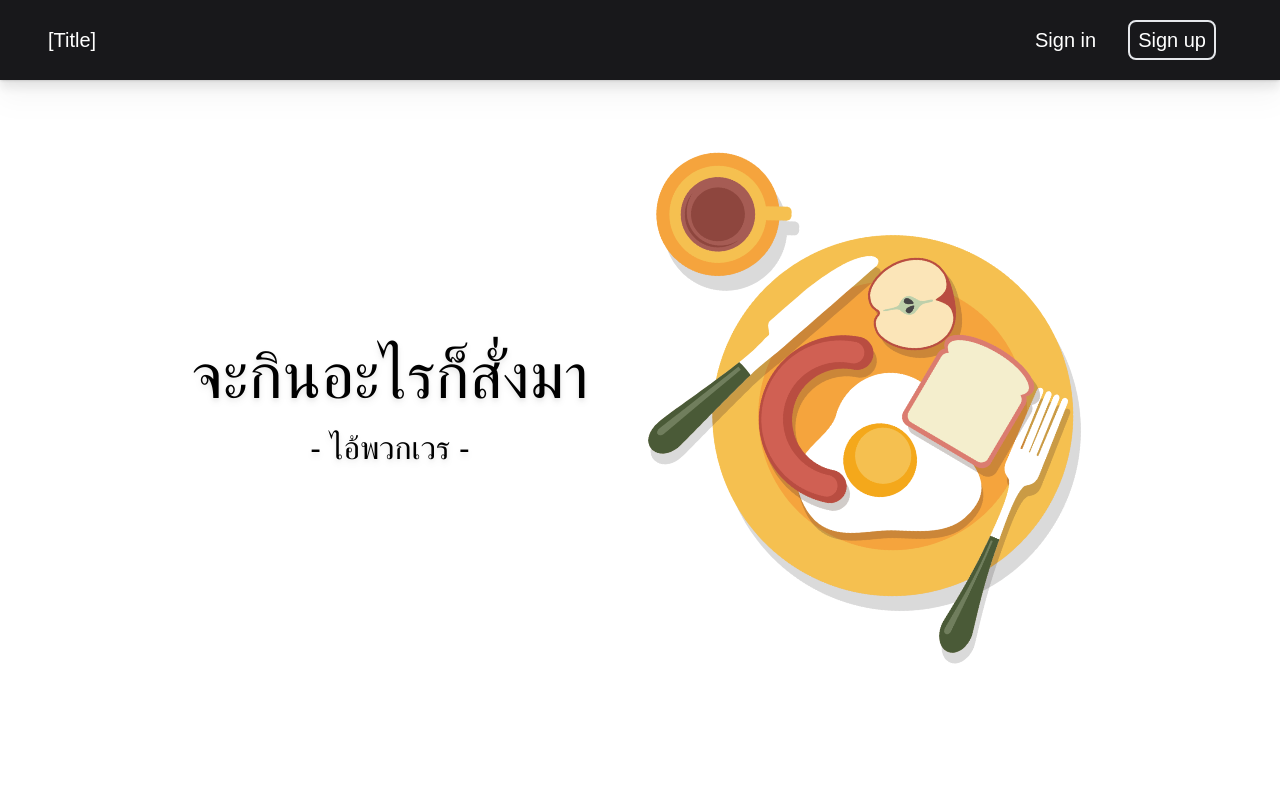
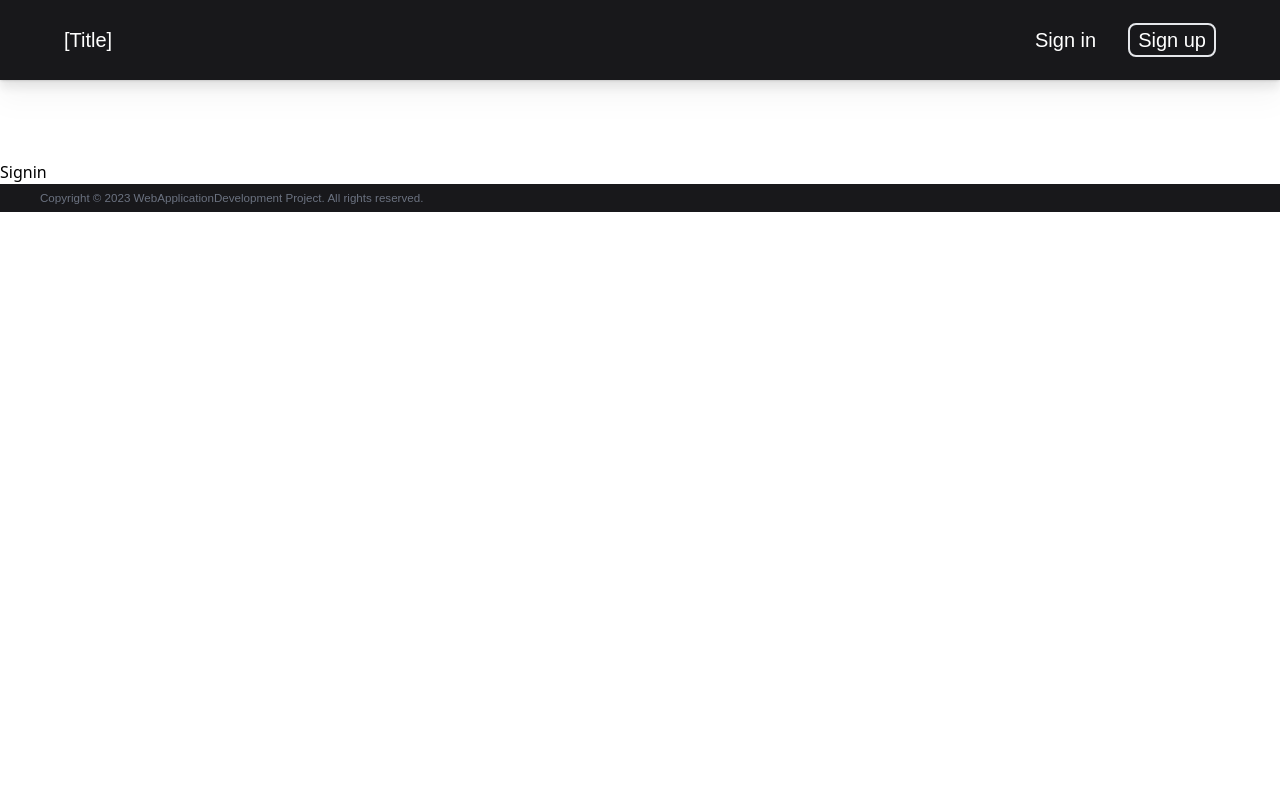
Before and after one commit to NonGP33M/WebApplicationDevelopment_Project, a React (Create React App) app: page /sign_in in a window 1280 px wide. Shown: the top 800 px of the page. Built offline with nearby package versions, Linux system fonts and the light colour scheme.

Commit message:
Add react-router-dom

```diff
--- a/package.json
+++ b/package.json
@@ -8,6 +8,7 @@
     "@testing-library/user-event": "^13.5.0",
     "react": "^18.2.0",
     "react-dom": "^18.2.0",
+    "react-router-dom": "^6.10.0",
     "react-scripts": "5.0.1",
     "web-vitals": "^2.1.4"
   },
--- a/src/App.jsx
+++ b/src/App.jsx
@@ -1,14 +1,19 @@
+import { BrowserRouter, Route, Routes } from 'react-router-dom';
 import Footer from './components/Footer';
 import Header from './components/Header'
-import Home from './components/Home';
+import Home from './pages/Home';
+import Signin from './pages/Signin';
 
 function App() {
   return (
-    <>
-      <Header/>
-      <Home/>
-      <Footer/>
-    </>
+    <BrowserRouter>
+      <Header />
+      <Routes>
+        <Route path="/" element={<Home />} />
+        <Route path="/sign_in" element={<Signin />} />
+      </Routes>
+      <Footer />
+    </BrowserRouter>
   );
 }
 
--- a/src/components/Header.jsx
+++ b/src/components/Header.jsx
@@ -1,27 +1,50 @@
-import React from 'react'
+import React from "react";
+import { Link } from "react-router-dom";
 
 function Header() {
+  let isLogin = false;
   return (
-    <div className='container fixed z-50 bg-zinc-900 shadow flex justify-between w-full h-20 min-w-full items-center font-kanit drop-shadow-xl'>
-        <div className='flex text-white mx-12 text-xl'>
+    <div className="container fixed z-50 bg-zinc-900 shadow flex justify-between w-full h-20 min-w-full items-center font-kanit drop-shadow-xl">
+      <div className="flex text-white mx-12 text-xl">
+        <Link className="mx-4 text-xl" to="/#">
           [Title]
-        </div>
+        </Link>
+      </div>
 
-        {/* Before Signed In */}
-        <div className='flex mx-12 text-white justify-between items-center'>
-            <a className='mx-4 text-xl' href='/#'>Sign in</a>
-            <a className='mx-4 text-xl rounded-lg border-2 py-1 px-2' href='/#'>Sign up</a>
-        </div>
-
-        {/* After Signed In */}
-        {/* <div className='flex mx-12 text-white justify-between'>
-            <a className='mx-4 text-xl' href='/#'>Home</a>
-            <a className='mx-4 text-xl' href='/#'>Order</a>
-            <a className='mx-4 text-xl' href='/#'>Scoreboard</a>
-            <a className='mx-4 text-xl' href='/#'>[Username]</a>
-        </div> */}
+      {/* Before Signed In */}
+      <div className="flex mx-12 text-white justify-between items-center">
+        {!isLogin && (
+          <div>
+            <Link className="mx-4 text-xl" to="/sign_in">
+              Sign in
+            </Link>
+            <Link
+              className="mx-4 text-xl rounded-lg border-2 py-1 px-2"
+              to="/sign_up"
+            >
+              Sign up
+            </Link>
+          </div>
+        )}
+        {isLogin && (
+          <div>
+            <Link className="mx-4 text-xl" to="/#">
+              Home
+            </Link>
+            <Link className="mx-4 text-xl" to="/order">
+              Order
+            </Link>
+            <Link className="mx-4 text-xl" to="/scoreboard">
+              Scoreboard
+            </Link>
+            <Link className="mx-4 text-xl" to="/#">
+              [Username]
+            </Link>
+          </div>
+        )}
+      </div>
     </div>
-  )
+  );
 }
 
-export default Header
+export default Header;
--- /dev/null
+++ b/src/pages/Signin.jsx
@@ -0,0 +1,9 @@
+import React from 'react'
+
+const Signin = () => {
+  return (
+    <div className="pt-40" >Signin</div>
+  )
+}
+
+export default Signin
```
Also changed, not shown: src/pages/Home.jsx (renamed from src/components/Home.jsx), 1 other file (tests, documents, lock files or other folders).
